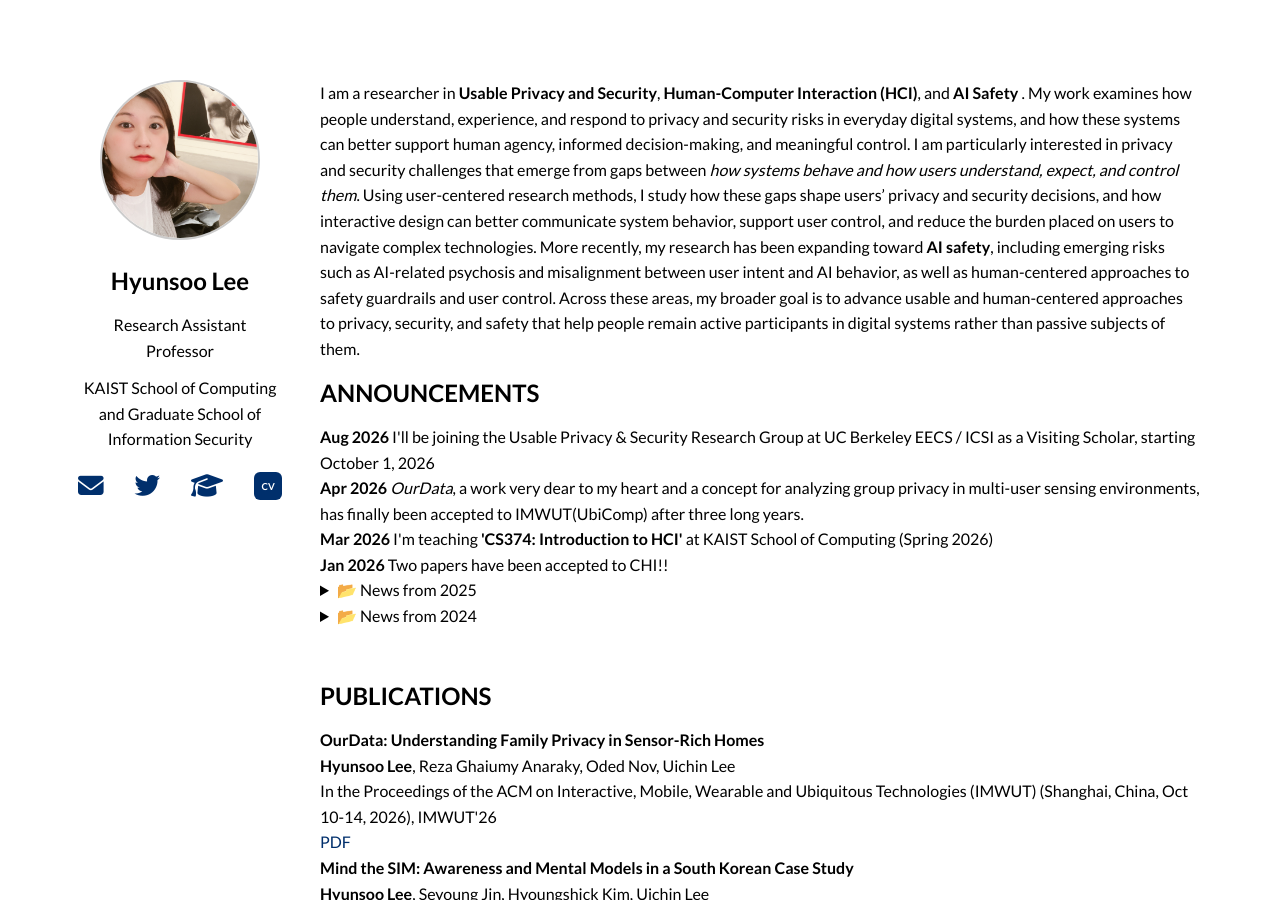
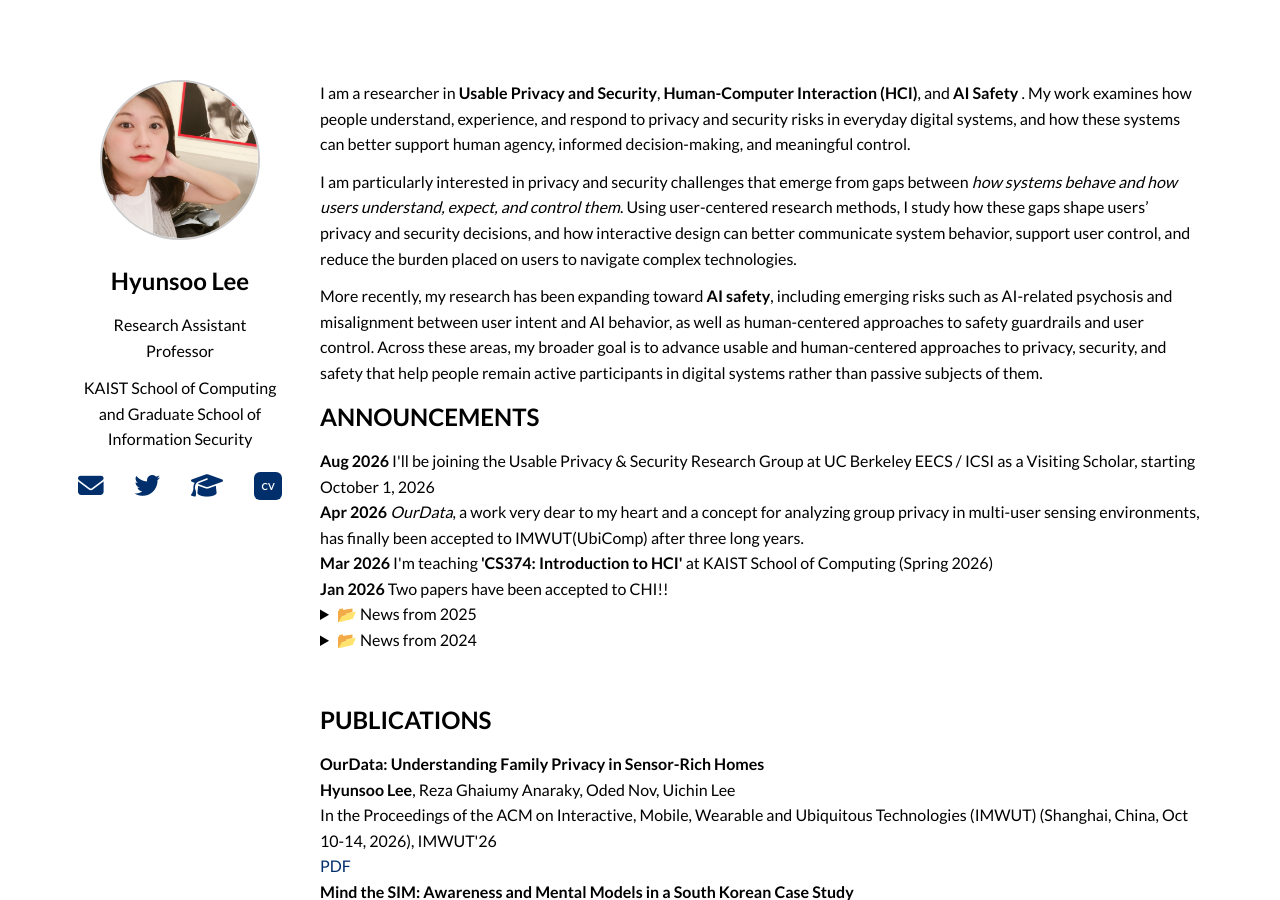
Before and after one commit to hslee90/hslee90.github.io, a Jekyll site: the page built from index.md, in a window 1280 px wide and 900 px high. Built offline with Jekyll 4.4.1, drawn with Linux system fonts in a browser that asks for light colours; nearby versions of some CDN libraries.

Commit message:
Fix HTML structure by adding paragraph tags
Added paragraph tags to improve HTML structure and readability.

```diff
--- a/index.md
+++ b/index.md
@@ -29,11 +29,11 @@
 
   <!-- 오른쪽: 텍스트 내용 -->
 <div class="main-content">
-  <p> I am a researcher in <strong>Usable Privacy and Security</strong>, <strong> Human-Computer Interaction (HCI)</strong>, and <strong> AI Safety </strong>. My work examines how people understand, experience, and respond to privacy and security risks in everyday digital systems, and how these systems can better support human agency, informed decision-making, and meaningful control.
+  <p> I am a researcher in <strong>Usable Privacy and Security</strong>, <strong> Human-Computer Interaction (HCI)</strong>, and <strong> AI Safety </strong>. My work examines how people understand, experience, and respond to privacy and security risks in everyday digital systems, and how these systems can better support human agency, informed decision-making, and meaningful control.</p>
 
-I am particularly interested in privacy and security challenges that emerge from gaps between <i>how systems behave and how users understand, expect, and control them</i>. Using user-centered research methods, I study how these gaps shape users’ privacy and security decisions, and how interactive design can better communicate system behavior, support user control, and reduce the burden placed on users to navigate complex technologies.
+<p>I am particularly interested in privacy and security challenges that emerge from gaps between <i>how systems behave and how users understand, expect, and control them</i>. Using user-centered research methods, I study how these gaps shape users’ privacy and security decisions, and how interactive design can better communicate system behavior, support user control, and reduce the burden placed on users to navigate complex technologies.</p>
 
-More recently, my research has been expanding toward <strong>AI safety</strong>, including emerging risks such as AI-related psychosis and misalignment between user intent and AI behavior, as well as human-centered approaches to safety guardrails and user control. Across these areas, my broader goal is to advance usable and human-centered approaches to privacy, security, and safety that help people remain active participants in digital systems rather than passive subjects of them.</p>
+<p>More recently, my research has been expanding toward <strong>AI safety</strong>, including emerging risks such as AI-related psychosis and misalignment between user intent and AI behavior, as well as human-centered approaches to safety guardrails and user control. Across these areas, my broader goal is to advance usable and human-centered approaches to privacy, security, and safety that help people remain active participants in digital systems rather than passive subjects of them.</p>
 
 
 <h2 id="news">ANNOUNCEMENTS</h2>
```
